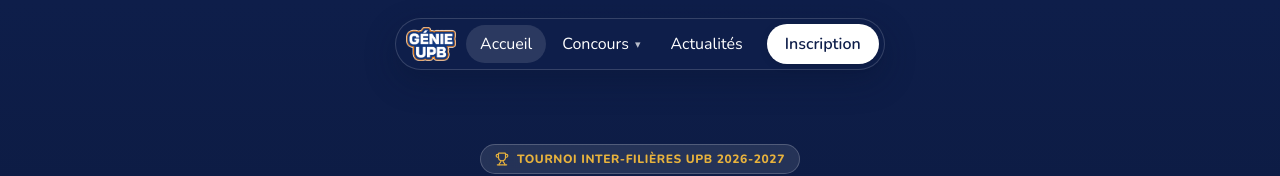
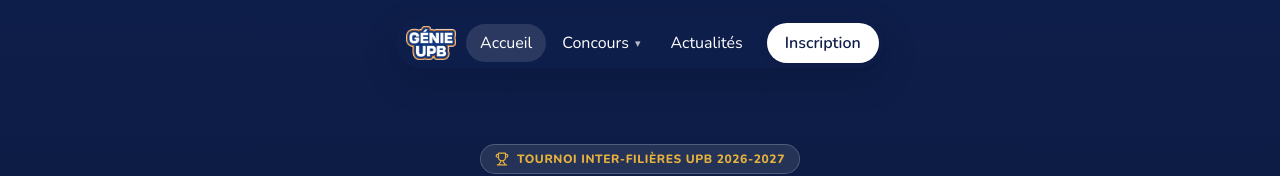
Before and after one commit to G4MA5/Genie_upbv2, a React (Vite) app: page / in a window 1280 px wide. Shown: the top 176 px of the page. Built offline with nearby package versions, Linux system fonts and the light colour scheme.

Commit message:
style(navbar): Suppression de la bordure sur la capsule navbar desktop

```diff
--- a/src/components/layout/NavbarPublique.tsx
+++ b/src/components/layout/NavbarPublique.tsx
@@ -89,7 +89,6 @@ export const NavbarPublique: React.FC = () => {
               padding: '5px 5px 5px 10px',
               borderRadius: '999px',
               background: '#0E1E4A',
-              border: '1px solid rgba(255,255,255,.16)',
               boxShadow: '0 12px 30px rgba(10,20,48,.35)',
               userSelect: 'none',
             }}
```
